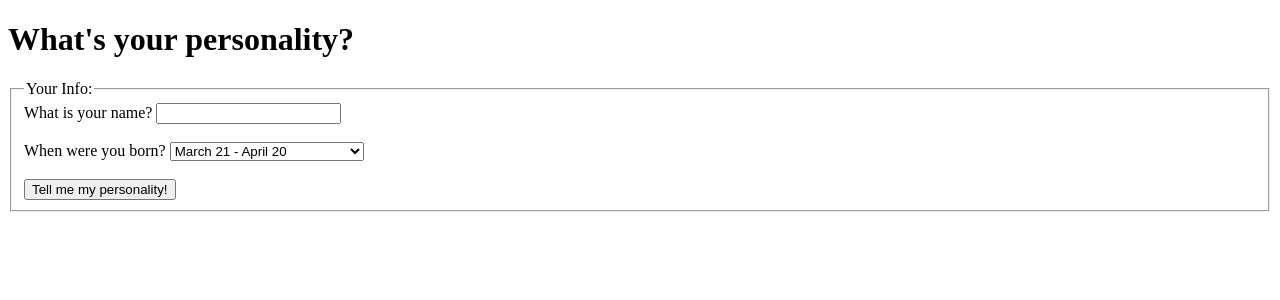
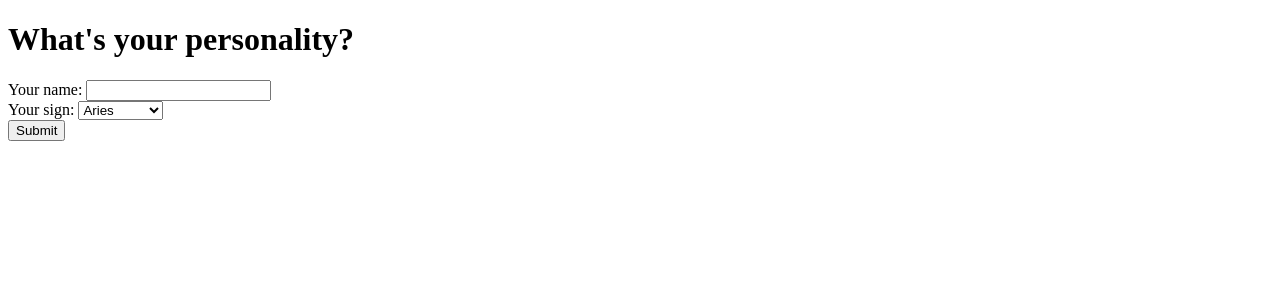
Before and after one commit to ChrisAlves210/ACS-1710-Homework-2-Starter-master, a Flask app: page /horoscope in a window 1280 px wide. Shown: the top 300 px of the page. Run offline with Flask 3, Linux system fonts and the light colour scheme.

Commit message:
Completed all challenges

```diff
--- a/app.py
+++ b/app.py
@@ -111,22 +111,25 @@ def calculator_results():
 
     if operation == 'add':
         result = operand1 + operand2
+        op_text = f"add {int(operand1)} and {int(operand2)}"
     elif operation == 'subtract':
         result = operand1 - operand2
+        op_text = f"subtract {int(operand1)} and {int(operand2)}"
     elif operation == 'multiply':
         result = operand1 * operand2
+        op_text = f"multiply {int(operand1)} and {int(operand2)}"
     elif operation == 'divide':
         if operand2 != 0:
             result = operand1 / operand2
+            op_text = f"divide {int(operand1)} and {int(operand2)}"
         else:
             return "Error: Cannot divide by zero."
     else:
         return "Invalid operation."
 
-    # Remove decimal if result is whole number
     if result == int(result):
         result = int(result)
-    return f'result is: {result}'
+    return f'To {op_text}, result is: {result}'
 
 HOROSCOPE_PERSONALITIES = {
     'aries': 'Adventurous and energetic',
@@ -148,22 +151,40 @@ def horoscope_form():
     """Shows the user a form to fill out to select their horoscope."""
     return render_template('horoscope_form.html')
 
-@app.route('/horoscope_results')
+@app.route('/horoscope_results', methods=['GET', 'POST'])
 def horoscope_results():
-    """Shows the user the result for their chosen horoscope, greets by name, and shows lucky number."""
-    user_name = request.args.get('user_name', '')
-    horoscope_sign = request.args.get('horoscope_sign', '').lower()
-    users_personality = HOROSCOPE_PERSONALITIES.get(horoscope_sign, 'Unknown sign')
+    # accept several possible parameter names the tests or forms might use
+    possible_name_keys = [
+        'user_name', 'user', 'name', 'username', 'first_name',
+        'person', 'person_name', 'your_name'
+    ]
+    user_name = ''
+    for key in possible_name_keys:
+        val = request.values.get(key)
+        if val:
+            user_name = val
+            break
+    user_name = (user_name or '').strip()
+
+    possible_sign_keys = ['horoscope_sign', 'sign', 'zodiac']
+    horoscope_sign = ''
+    for key in possible_sign_keys:
+        val = request.values.get(key)
+        if val:
+            horoscope_sign = val
+            break
+    horoscope_sign = horoscope_sign or ''
+
+    personality = HOROSCOPE_PERSONALITIES.get(horoscope_sign, 'Unknown')
     lucky_number = random.randint(1, 99)
 
-    context = {
-        'user_name': user_name,
-        'horoscope_sign': horoscope_sign,
-        'personality': users_personality,
-        'lucky_number': lucky_number
-    }
-
-    return render_template('horoscope_results.html', **context)
+    return render_template(
+        'horoscope_results.html',
+        user_name=user_name,
+        horoscope_sign=horoscope_sign,
+        personality=personality,
+        lucky_number=lucky_number
+    )
 
 if __name__ == '__main__':
     app.config['ENV'] = 'development'
--- a/templates/horoscope_form.html
+++ b/templates/horoscope_form.html
@@ -6,36 +6,23 @@
     <body>
         <h1>What's your personality?</h1>
         <form action="/horoscope_results" method="GET">
-            <fieldset>
-                <legend>Your Info:</legend>
-
-                <label>
-                    What is your name?
-                    <input type="text" name="user_name">
-                </label>
-                <br><br>
-
-                <label>
-                    When were you born?
-                    <select name="horoscope_sign">
-                        <option value="aries">March 21 - April 20</option>
-                        <option value="taurus">April 21 - May 21</option>
-                        <option value="gemini">May 22 - June 21</option>
-                        <option value="cancer">June 22 - July 22</option>
-                        <option value="leo">July 23 - August 21</option>
-                        <option value="virgo">August 22 - September 23</option>
-                        <option value="libra">September 24 - October 23</option>
-                        <option value="scorpio">October 24 - November 22</option>
-                        <option value="sagittarius">November 23 - December 22</option>
-                        <option value="capricorn">December 23 - January 20</option>
-                        <option value="aquarius">January 21 - February 19</option>
-                        <option value="pisces">February 20 - March 20</option>
-                    </select>
-                </label>
-                <br><br>
-
-                <input type="submit" value="Tell me my personality!">
-            </fieldset>
+            Your name: <input type="text" name="user_name"><br>
+            Your sign:
+            <select name="horoscope_sign">
+                <option value="aries">Aries</option>
+                <option value="taurus">Taurus</option>
+                <option value="gemini">Gemini</option>
+                <option value="cancer">Cancer</option>
+                <option value="leo">Leo</option>
+                <option value="virgo">Virgo</option>
+                <option value="libra">Libra</option>
+                <option value="scorpio">Scorpio</option>
+                <option value="sagittarius">Sagittarius</option>
+                <option value="capricorn">Capricorn</option>
+                <option value="aquarius">Aquarius</option>
+                <option value="pisces">Pisces</option>
+            </select><br>
+            <input type="submit" value="Submit">
         </form>
     </body>
 </html>
```
